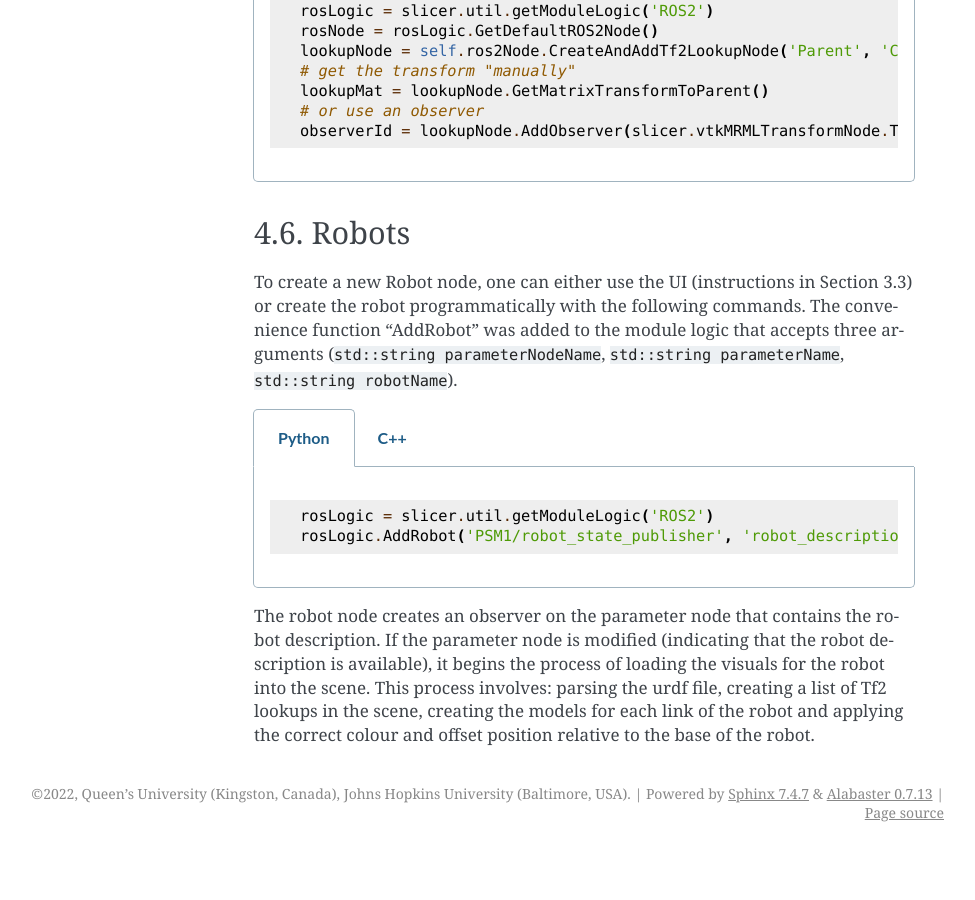
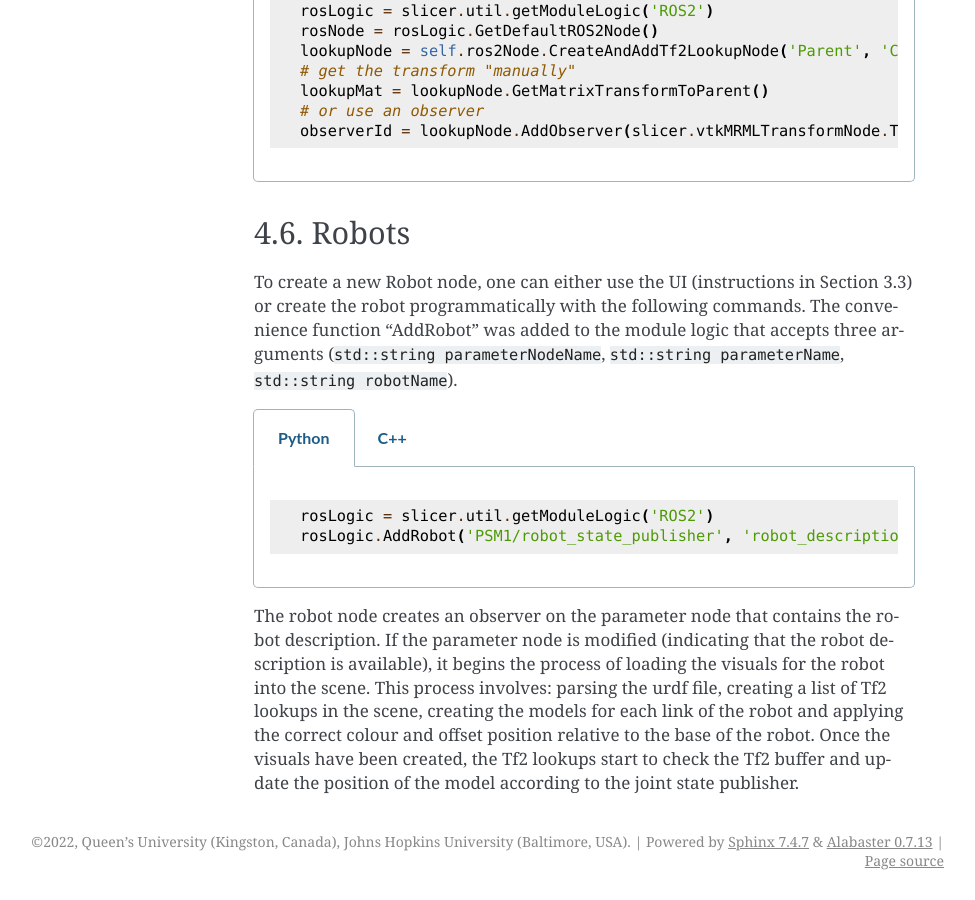
Before and after one commit to rosmed/slicer_ros2_module, a Sphinx documentation site: the page built from docs/pages/mrml-ros-nodes.rst, in a window 1280 px wide and 900 px high, scrolled down 8136 px. Shown: the whole window, without its empty margins (166-1141 px from the left). Built offline with Sphinx 7.4.7, drawn with Linux system fonts in a browser that asks for light colours; before the commit the page ends 8988 px from its top, so only the background shows below that.

Commit message:
Update mrml-ros-nodes.rst

```diff
--- a/docs/pages/mrml-ros-nodes.rst
+++ b/docs/pages/mrml-ros-nodes.rst
@@ -568,7 +568,6 @@
 
          vtkSmartPointer<vtkMRMLROS2RobotNode> robot = vtkMRMLROS2RobotNode::New();
          this->GetMRMLScene()->AddNode(robot);
-         robot->AddToROS2Node(mDefaultROS2Node->GetID(), "PSM1/robot_state_publisher", "robot_description");
-         robot->SetRobotName("PSM");
+         robot->AddToROS2Node(rosNode->GetID(), "PSM1/robot_state_publisher", "robot_description", "PSM");
 
-The robot node creates an observer on the parameter node that contains the robot description. If the parameter node is modified (indicating that the robot description is available), it begins the process of loading the visuals for the robot into the scene. This process involves: parsing the urdf file, creating a list of Tf2 lookups in the scene, creating the models for each link of the robot and applying the correct colour and offset position relative to the base of the robot.
+The robot node creates an observer on the parameter node that contains the robot description. If the parameter node is modified (indicating that the robot description is available), it begins the process of loading the visuals for the robot into the scene. This process involves: parsing the urdf file, creating a list of Tf2 lookups in the scene, creating the models for each link of the robot and applying the correct colour and offset position relative to the base of the robot. Once the visuals have been created, the Tf2 lookups start to check the Tf2 buffer and update the position of the model according to the joint state publisher.
```
